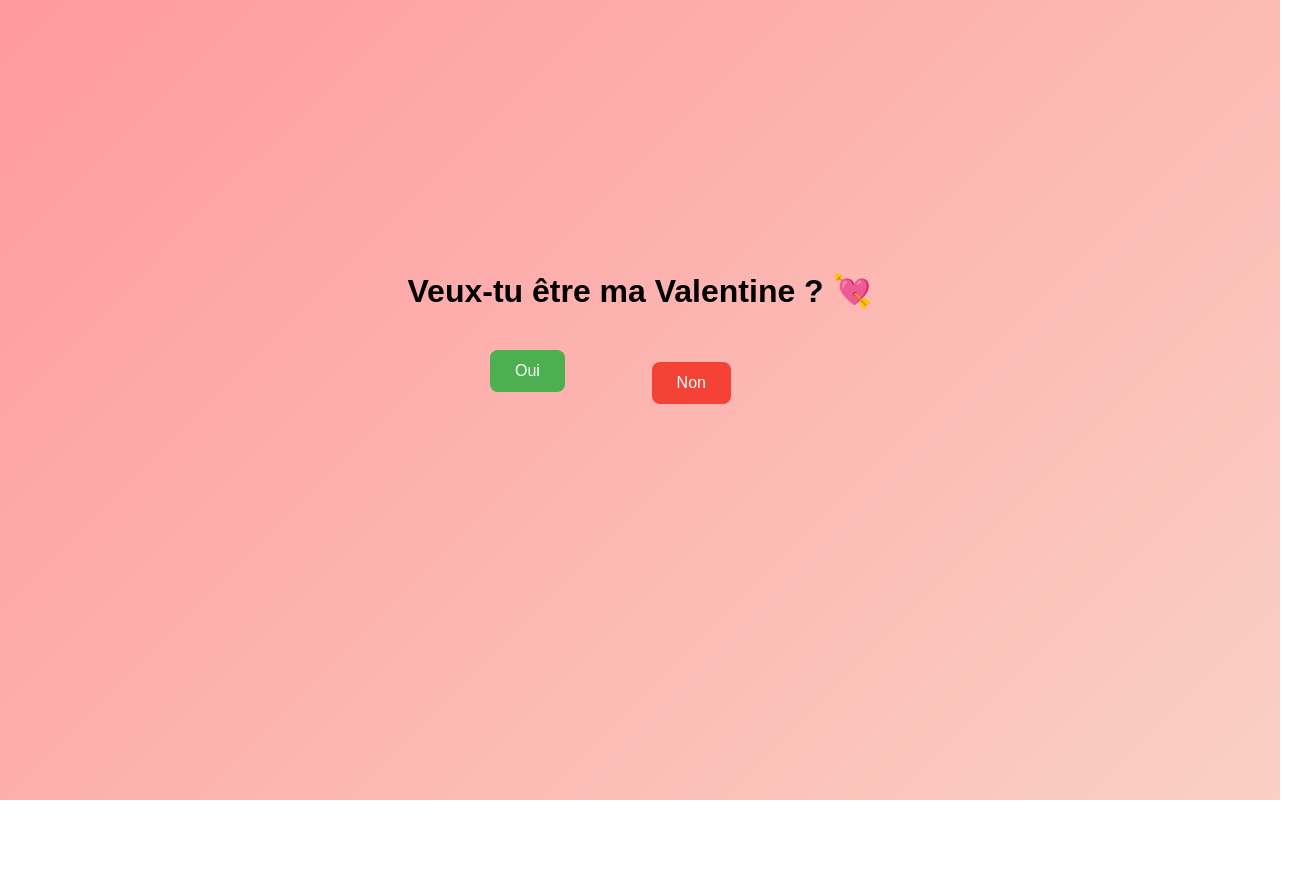
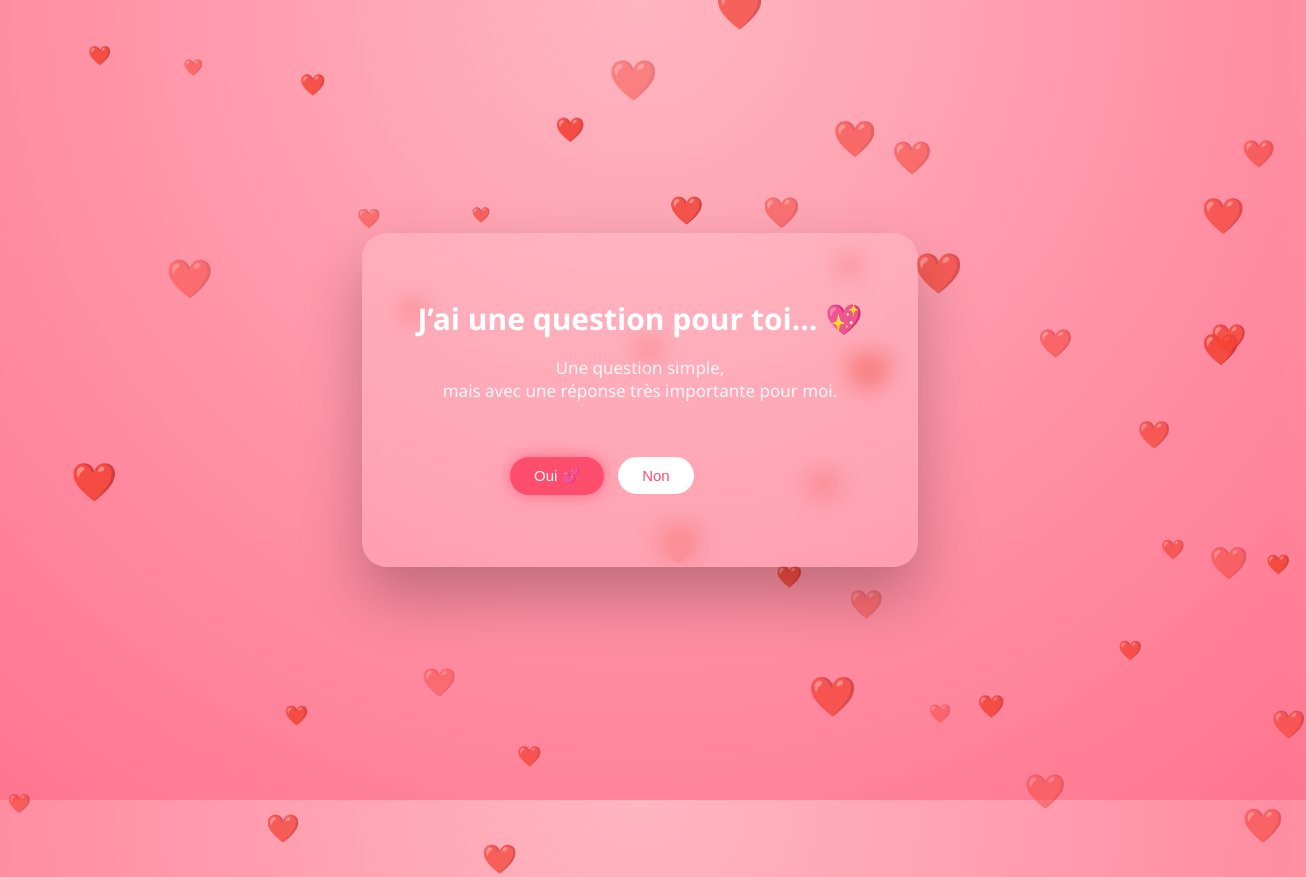
Before and after one commit to bastienchaumeil3-rgb/valentine, a plain HTML site: page index.html in a window 1280 px wide. Both pictures are taken after a click on the button "Non". Shown: the whole page, 1306 px wide, since content can reach past the window. Before the commit the page ends 800 px from the top, so only its background shows below. Drawn offline with Linux system fonts and the light colour scheme.

Commit message:
Revamp HTML structure and styles for Valentine's theme

```diff
--- a/index.html
+++ b/index.html
@@ -2,79 +2,165 @@
 <html lang="fr">
 <head>
 <meta charset="UTF-8">
-  <title>Question importante ❤️</title>
+<title>Pour toi ❤️</title>
+
 <style>
 body {
+  margin: 0;
   height: 100vh;
-      margin: 0;
+  background: radial-gradient(circle at top, #ffb6c1, #ff758f);
+  overflow: hidden;
   display: flex;
-      flex-direction: column;
   justify-content: center;
   align-items: center;
-      font-family: Arial, sans-serif;
-      background: linear-gradient(135deg, #ff9a9e, #fad0c4);
+  font-family: 'Segoe UI', Arial, sans-serif;
 }
 
-    h1 {
-      margin-bottom: 40px;
+/* Carte centrale */
+.card {
+  background: rgba(255,255,255,0.15);
+  backdrop-filter: blur(12px);
+  padding: 45px 55px;
+  border-radius: 25px;
+  text-align: center;
+  color: white;
+  box-shadow: 0 30px 60px rgba(0,0,0,0.25);
+  z-index: 10;
 }
 
+.card h1 {
+  font-size: 30px;
+  margin-bottom: 15px;
+}
+
+.card p {
+  font-size: 17px;
+  margin-bottom: 30px;
+  opacity: 0.9;
+}
+
+/* Zone boutons (ZONE DE JEU) */
 .buttons {
   position: relative;
-      width: 300px;
-      height: 200px;
+  width: 260px;
+  height: 90px;
+  margin: auto;
 }
 
 button {
-      padding: 12px 25px;
-      font-size: 16px;
+  padding: 10px 24px;
+  font-size: 15px;
+  border-radius: 22px;
   border: none;
-      border-radius: 8px;
   cursor: pointer;
 }
 
+/* Bouton OUI : position fixe */
 #yes {
-      background-color: #4CAF50;
+  background: #ff4d6d;
   color: white;
+  box-shadow: 0 0 15px rgba(255,77,109,0.7);
+  position: absolute;
+  left: 0;
+  top: 25px;
 }
 
+/* Bouton NON : zone contrôlée */
 #no {
-      background-color: #f44336;
-      color: white;
+  background: white;
+  color: #ff4d6d;
   position: absolute;
-      top: 100px;
-      left: 100px;
+  left: 150px;
+  top: 25px;
+}
+
+/* Cœurs */
+.heart {
+  position: absolute;
+  bottom: -10vh;
+  animation: float linear forwards;
+  pointer-events: none;
+  opacity: 0.8;
+}
+
+@keyframes float {
+  to {
+    transform: translateY(-120vh);
+  }
 }
 </style>
 </head>
+
 <body>
 
-  <h1>Veux-tu être ma Valentine ? 💘</h1>
+<div class="card">
+  <h1>J’ai une question pour toi… 💖</h1>
+  <p>
+    Une question simple,<br>
+    mais avec une réponse très importante pour moi.
+  </p>
 
   <div class="buttons">
-    <button id="yes" onclick="goYes()">Oui</button>
+    <button id="yes" onclick="yes()">Oui 💕</button>
     <button id="no">Non</button>
+  </div>
 </div>
 
 <script>
-    const noButton = document.getElementById("no");
+// Bouton NON : déplacement contrôlé (comme première version)
+const no = document.getElementById("no");
+const zone = document.querySelector(".buttons");
 
-    noButton.addEventListener("mouseover", moveButton);
-    noButton.addEventListener("click", moveButton);
+no.addEventListener("mouseenter", moveNo);
+no.addEventListener("click", moveNo);
 
-    function moveButton() {
-      const x = Math.random() * 220;
-      const y = Math.random() * 160;
-      noButton.style.left = x + "px";
-      noButton.style.top = y + "px";
+function moveNo() {
+  const maxX = zone.clientWidth - no.offsetWidth;
+  const maxY = zone.clientHeight - no.offsetHeight;
+
+  let x, y;
+
+  // Empêche le NON d'aller sur le OUI
+  do {
+    x = Math.random() * maxX;
+    y = Math.random() * maxY;
+  } while (x < 90); // zone interdite à gauche (où est le Oui)
+
+  no.style.left = x + "px";
+  no.style.top = y + "px";
 }
 
-    function goYes() {
+// Page finale
+function yes() {
   document.body.innerHTML = `
-        <h1>Rendez-vous le 14 février à 20h ❤️</h1>
-        <p>Sois prête ✨</p>
+    <div class="card">
+      <h1>Alors rendez-vous le… ❤️</h1>
+      <p>
+        14 février à 20h<br>
+        Sois prête ✨<br><br>
+        J’ai hâte de te voir 💕
+      </p>
+    </div>
   `;
 }
+
+// Générateur de cœurs
+function createHeart() {
+  const heart = document.createElement("div");
+  heart.className = "heart";
+  heart.innerHTML = "❤️";
+
+  const size = Math.random() * 25 + 15;
+  heart.style.fontSize = size + "px";
+  heart.style.left = Math.random() * 100 + "vw";
+  heart.style.animationDuration = Math.random() * 4 + 4 + "s";
+  heart.style.opacity = Math.random() * 0.5 + 0.4;
+
+  document.body.appendChild(heart);
+  setTimeout(() => heart.remove(), 9000);
+}
+
+setInterval(createHeart, 120);
 </script>
 
 </body>
```
Lines whose indentation alone changed are shown as unchanged.
